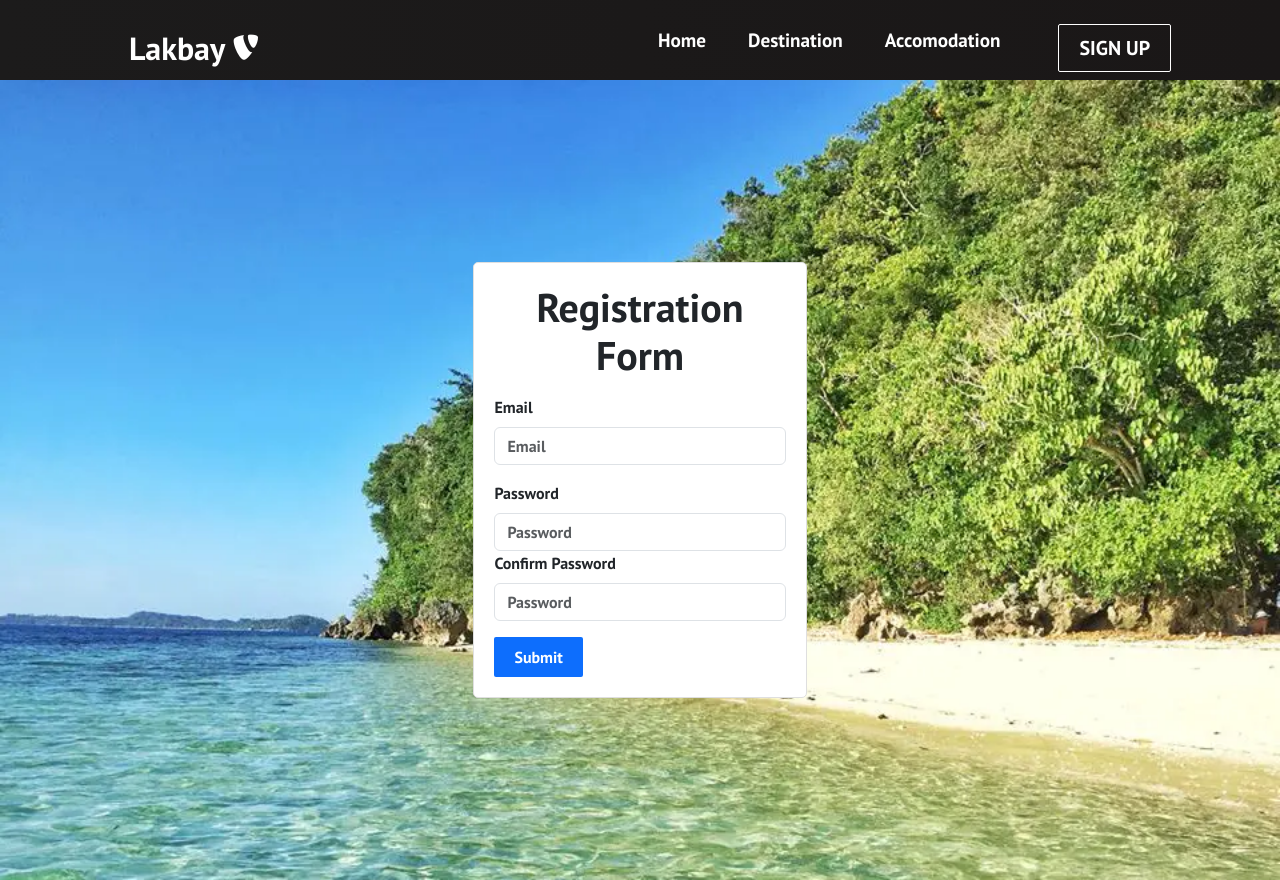
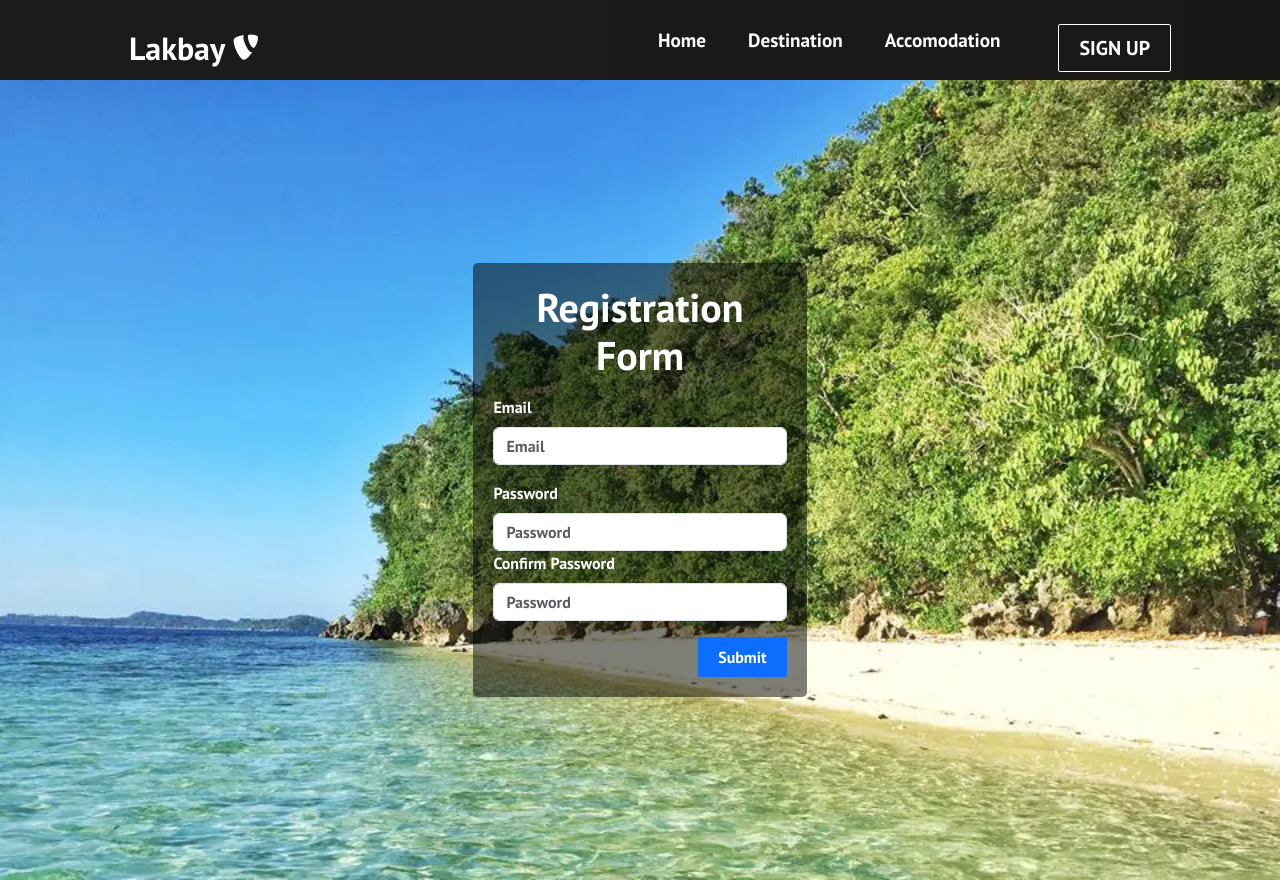
Before and after one commit to jcac8947/qcprovince, a React (Create React App) app: page /sign-up in a window 1280 px wide. Built offline with nearby package versions, Linux system fonts and the light colour scheme.

Commit message:
styling form

```diff
--- a/src/components/Form.js
+++ b/src/components/Form.js
@@ -24,7 +24,7 @@ function Form() {
 
   return (
     <div className="bg">
-    <div className="container">
+    <div className="container transbox">
       <form className="needs-validation" noValidate>
         <h1>Registration Form</h1>
         <div className="ui divider"></div>
--- a/src/components/pages/SIgnUp.css
+++ b/src/components/pages/SIgnUp.css
@@ -2,3 +2,16 @@
     background: url(/public/Images/BG.webp) no-repeat;
     background-size: cover;
   }
+
+div .transbox > form{
+  background: rgba(0,0,0,0.5);
+  border: none;
+}
+
+div .transbox > form > h1,label{
+  color: white;
+}
+
+div .transbox > form > div > button{
+  float: right;
+}
```
